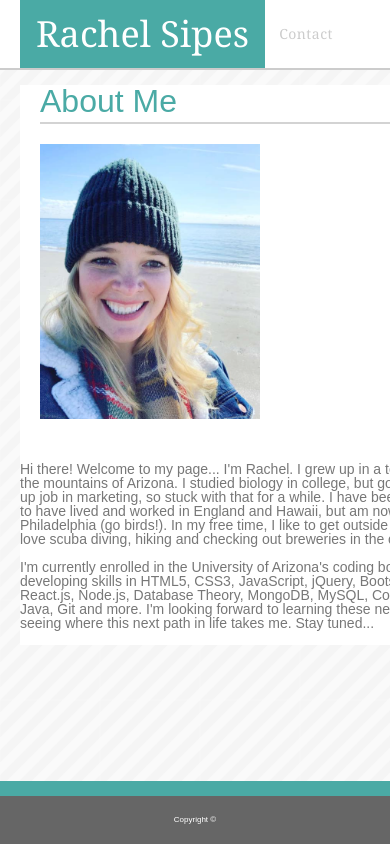
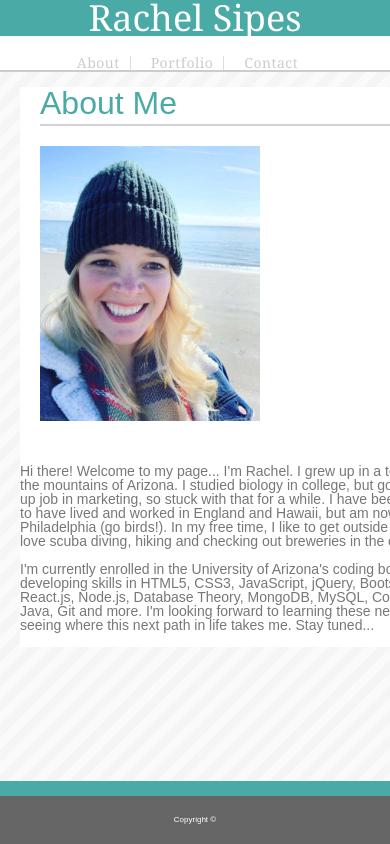
Before and after one commit to sharkrachel/Responsive-Portfolio, a plain HTML site: page index.html in a window 390 px wide. Shown: the top 844 px of the page. Drawn offline with Linux system fonts and the light colour scheme.

Commit message:
updated portfolio CSS styling

```diff
--- a/assets/css/style.css
+++ b/assets/css/style.css
@@ -319,7 +319,22 @@ a {
       float: none;
     }
     .nav {
-      float: none;
+      width: 100%;
+      margin-top: 20px;
+      margin-bottom: 0px;
+      text-align: center;
+
+    }
+    .logo {
+      width: 100%;
+      padding: 0;
+      margin: 0;
+      text-align: center;
+      position: static;
+
+    }
+    header {
+      padding: 0px;
+      text-align: center;
     }
   }
-}
```
